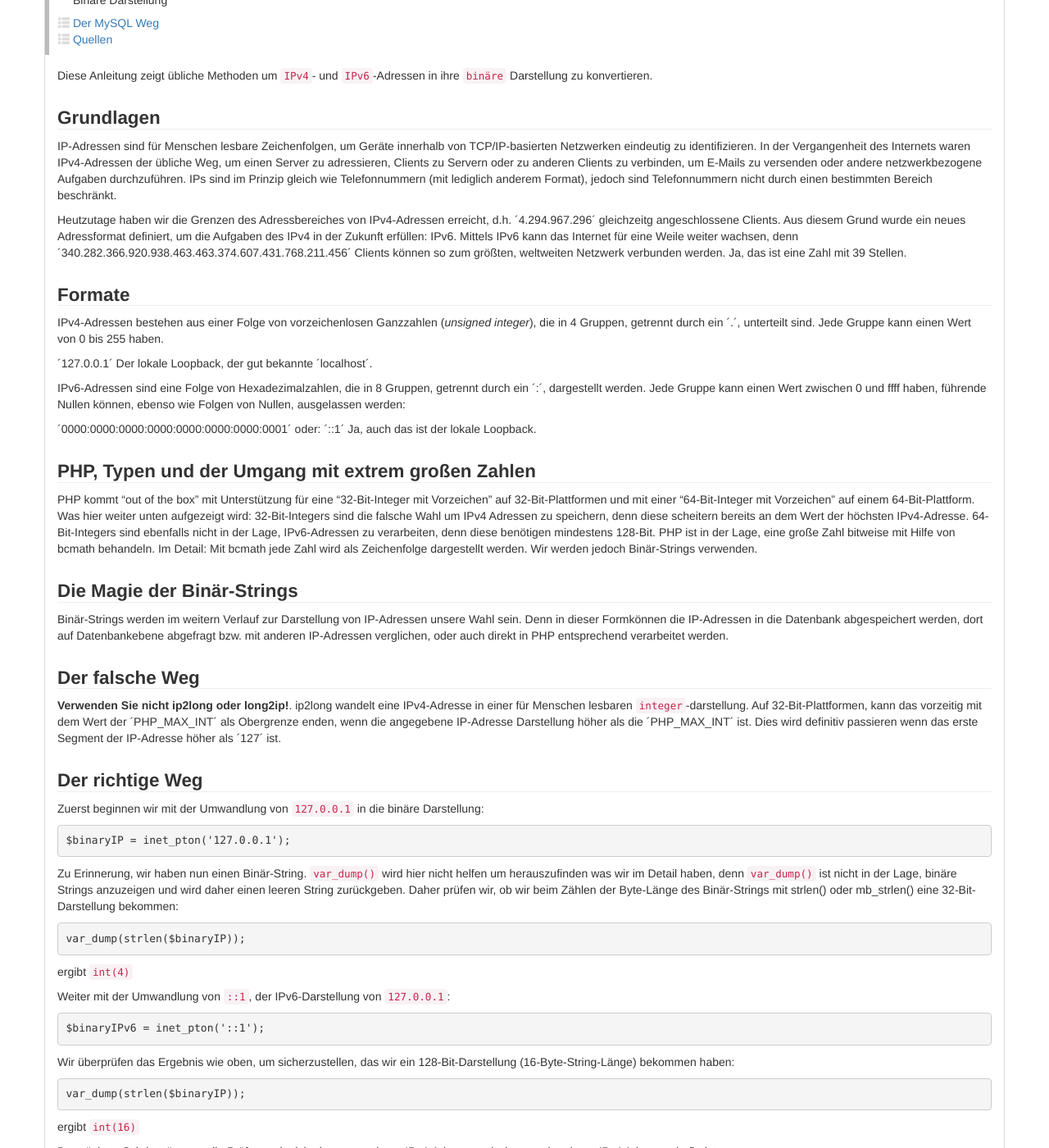
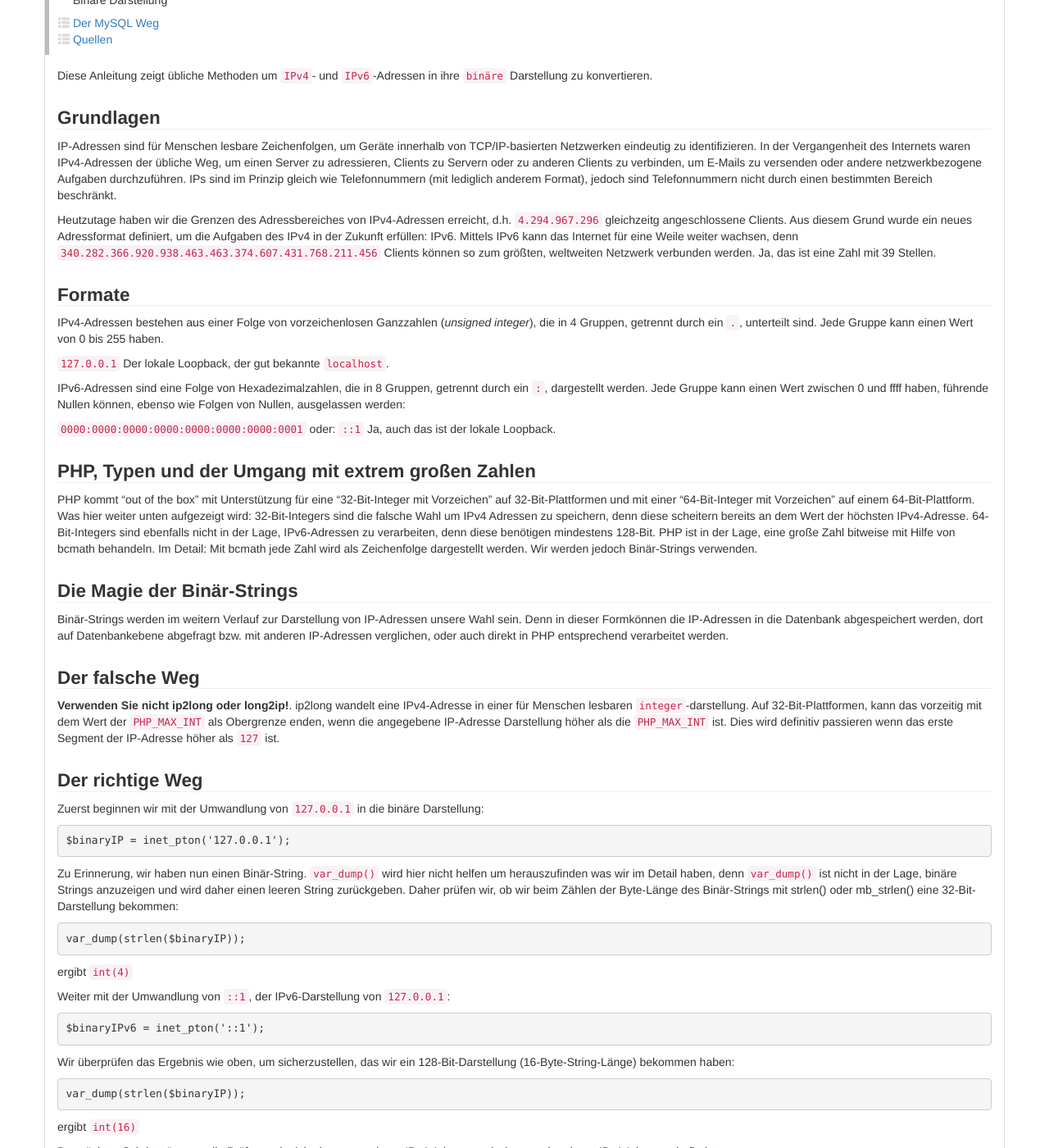
Before and after one commit to php-de/php-de.github.io, a Jekyll site: the page built from http-domain-url-filesystem/ip.md, in a window 1280 px wide and 1400 px high, scrolled down 457 px. Shown: the whole window at 82% size. Built offline with Jekyll 4.4.1, drawn with Linux system fonts in a browser that asks for light colours; nearby versions of some CDN libraries.

Commit message:
Update ip.md

```diff
--- a/http-domain-url-filesystem/ip.md
+++ b/http-domain-url-filesystem/ip.md
@@ -59,18 +59,18 @@ Diese Anleitung zeigt übliche Methoden um `IPv4`- und `IPv6`-Adressen in ihre `
 
 IP-Adressen sind für Menschen lesbare Zeichenfolgen, um Geräte innerhalb von TCP/IP-basierten Netzwerken eindeutig zu identifizieren. In der Vergangenheit des Internets waren IPv4-Adressen der übliche Weg, um einen Server zu adressieren, Clients zu Servern oder zu anderen Clients zu verbinden, um E-Mails zu versenden oder andere netzwerkbezogene Aufgaben durchzuführen. IPs sind im Prinzip gleich wie Telefonnummern (mit lediglich anderem Format), jedoch sind Telefonnummern nicht durch einen bestimmten Bereich beschränkt.
 
-Heutzutage haben wir die Grenzen des Adressbereiches von IPv4-Adressen erreicht, d.h. ´4.294.967.296´ gleichzeitg angeschlossene Clients. Aus diesem Grund wurde ein neues Adressformat definiert, um die Aufgaben des IPv4 in der Zukunft erfüllen: IPv6. Mittels IPv6 kann das Internet für eine Weile weiter wachsen, denn  ´340.282.366.920.938.463.463.374.607.431.768.211.456´ Clients können so zum größten, weltweiten Netzwerk verbunden werden. Ja, das ist eine Zahl mit 39 Stellen.
+Heutzutage haben wir die Grenzen des Adressbereiches von IPv4-Adressen erreicht, d.h. `4.294.967.296` gleichzeitg angeschlossene Clients. Aus diesem Grund wurde ein neues Adressformat definiert, um die Aufgaben des IPv4 in der Zukunft erfüllen: IPv6. Mittels IPv6 kann das Internet für eine Weile weiter wachsen, denn  `340.282.366.920.938.463.463.374.607.431.768.211.456` Clients können so zum größten, weltweiten Netzwerk verbunden werden. Ja, das ist eine Zahl mit 39 Stellen.
 
 
 ### Formate
 
-IPv4-Adressen bestehen aus einer Folge von vorzeichenlosen Ganzzahlen (*unsigned integer*), die in 4 Gruppen, getrennt durch ein ´.´, unterteilt sind. Jede Gruppe kann einen Wert von 0 bis 255 haben.
+IPv4-Adressen bestehen aus einer Folge von vorzeichenlosen Ganzzahlen (*unsigned integer*), die in 4 Gruppen, getrennt durch ein `.`, unterteilt sind. Jede Gruppe kann einen Wert von 0 bis 255 haben.
 
-´127.0.0.1´ Der lokale Loopback, der gut bekannte ´localhost´.
+`127.0.0.1` Der lokale Loopback, der gut bekannte `localhost`.
 
-IPv6-Adressen sind eine Folge von Hexadezimalzahlen, die in 8 Gruppen, getrennt durch ein ´:´, dargestellt werden. Jede Gruppe kann einen Wert zwischen 0 und ffff haben, führende Nullen können, ebenso wie Folgen von Nullen, ausgelassen werden:
+IPv6-Adressen sind eine Folge von Hexadezimalzahlen, die in 8 Gruppen, getrennt durch ein `:`, dargestellt werden. Jede Gruppe kann einen Wert zwischen 0 und ffff haben, führende Nullen können, ebenso wie Folgen von Nullen, ausgelassen werden:
 
-´0000:0000:0000:0000:0000:0000:0000:0001´ oder: ´::1´ Ja, auch das ist der lokale Loopback.
+`0000:0000:0000:0000:0000:0000:0000:0001` oder: `::1` Ja, auch das ist der lokale Loopback.
 
 
 ### PHP, Typen und der Umgang mit extrem großen Zahlen
@@ -85,7 +85,7 @@ Binär-Strings werden im weitern Verlauf zur Darstellung von IP-Adressen unsere
 
 ### Der falsche Weg
 
-**Verwenden Sie nicht ip2long oder long2ip!**. ip2long wandelt eine IPv4-Adresse in einer für Menschen lesbaren `integer`-darstellung. Auf 32-Bit-Plattformen, kann das vorzeitig mit dem Wert der ´PHP_MAX_INT´ als Obergrenze enden, wenn die angegebene IP-Adresse Darstellung höher als die ´PHP_MAX_INT´ ist. Dies wird definitiv passieren wenn das erste Segment der IP-Adresse höher als ´127´ ist.
+**Verwenden Sie nicht ip2long oder long2ip!**. ip2long wandelt eine IPv4-Adresse in einer für Menschen lesbaren `integer`-darstellung. Auf 32-Bit-Plattformen, kann das vorzeitig mit dem Wert der `PHP_MAX_INT` als Obergrenze enden, wenn die angegebene IP-Adresse Darstellung höher als die `PHP_MAX_INT` ist. Dies wird definitiv passieren wenn das erste Segment der IP-Adresse höher als `127` ist.
 
 
 ### Der richtige Weg
```
Also changed, not shown: other parts of http-domain-url-filesystem/ip.md (+6 -6 lines).
